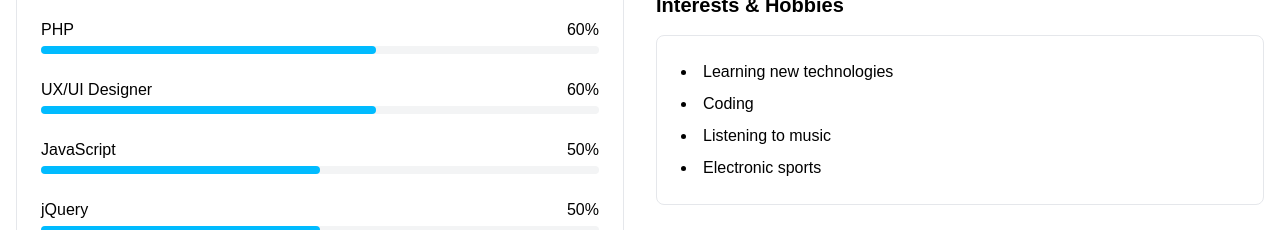
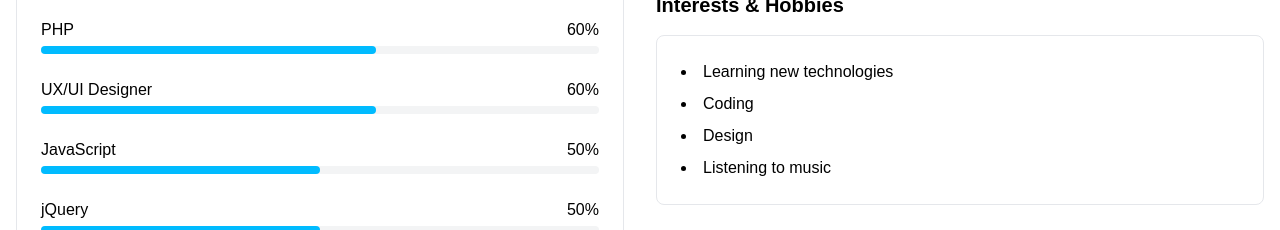
Before and after one commit to houmenghor/menghor-hou-portfolio, a React (Vite) app: page / in a window 1280 px wide. Shown: the part 1740-1970 px from the top of the page. Built offline with nearby package versions, Linux system fonts and the light colour scheme.

Commit message:
MyPortfolio

```diff
--- a/src/pages/SkillsSection.jsx
+++ b/src/pages/SkillsSection.jsx
@@ -106,8 +106,8 @@
                 <ul className="list-disc list-inside space-y-2">
                   <li>Learning new technologies</li>
                   <li>Coding</li>
+                  <li>Design</li>
                   <li>Listening to music</li>
-                  <li>Electronic sports</li>
                 </ul>
               </div>
             </div>
```
